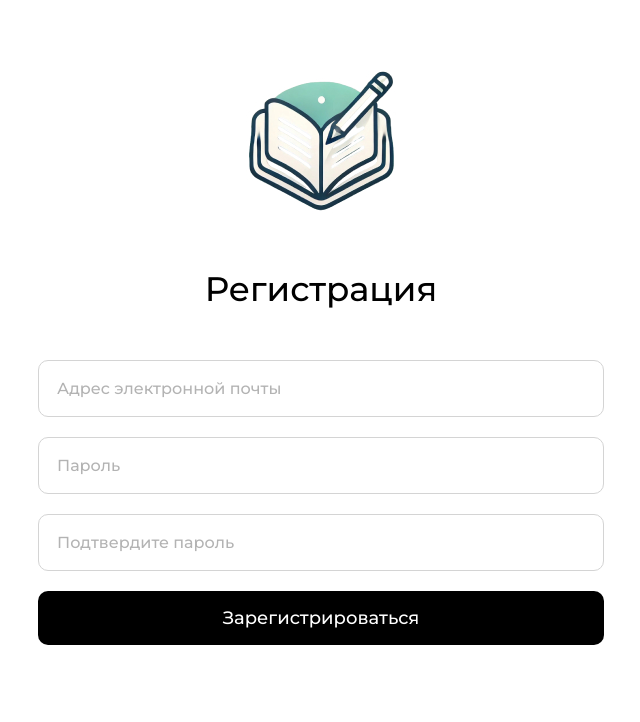
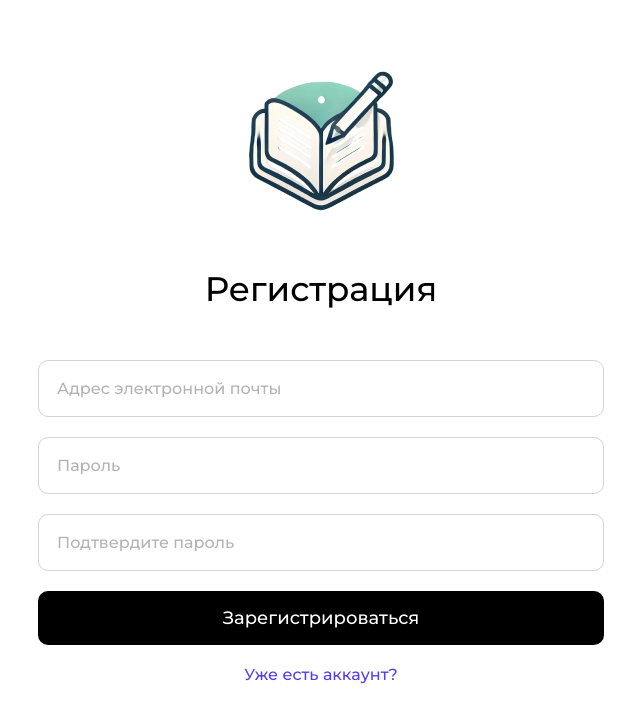
Before and after one commit to hil1ch/vite-react-ts-project, a React (Vite) app: page /registration in a window 1280 px wide. Shown: the top 722 px of the page, without its empty margins (319-959 px from the left). Built offline with nearby package versions, Linux system fonts and the light colour scheme.

Commit message:
Добавлены ссылки на страницах регистрации и входа

```diff
--- a/src/Pages/Login/Login.css
+++ b/src/Pages/Login/Login.css
@@ -78,9 +78,13 @@ body {
    border-radius: 10px;
    padding: 16px 253px;
    cursor: pointer;
-   margin-bottom: 28px;
+   margin-bottom: 20px;
 }
 
 .login__btn:hover {
    background-color: #444444;
 }
+
+.no__account {
+   color: #553BF1;
+}
--- a/src/Pages/Login/Login.tsx
+++ b/src/Pages/Login/Login.tsx
@@ -1,3 +1,4 @@
+import { Link } from 'react-router-dom';
 import './Login.css';
 
 function Login() {
@@ -10,6 +11,7 @@ function Login() {
             <input type="password" placeholder="Пароль" required></input>
             <button type="submit" className="login__btn">Войти</button>
          </form>
+         <Link to="/registration" className="no__account">Нет аккаунта?</Link>
       </div>
 )};
 
--- a/src/Pages/RegistrationPage/RegistrationPage.css
+++ b/src/Pages/RegistrationPage/RegistrationPage.css
@@ -65,8 +65,13 @@ body {
    border: none;
    border-radius: 10px;
    cursor: pointer;
+   margin-bottom: 20px;
 }
 
 .registration__btn:hover {
    background-color: #444444;
 }
+
+.has__account {
+   color: #553BF1;
+}
--- a/src/Pages/RegistrationPage/RegistrationPage.tsx
+++ b/src/Pages/RegistrationPage/RegistrationPage.tsx
@@ -1,3 +1,4 @@
+import { Link } from 'react-router-dom';
 import './RegistrationPage.css';
 
 function RegistrationPage() {
@@ -11,6 +12,7 @@ function RegistrationPage() {
             <input type="password" placeholder="Подтвердите пароль" required></input>
             <button type="submit" className="registration__btn">Зарегистрироваться</button>
          </form>
+         <Link to="/login" className="has__account">Уже есть аккаунт?</Link>
       </div>
    )
 }
```
